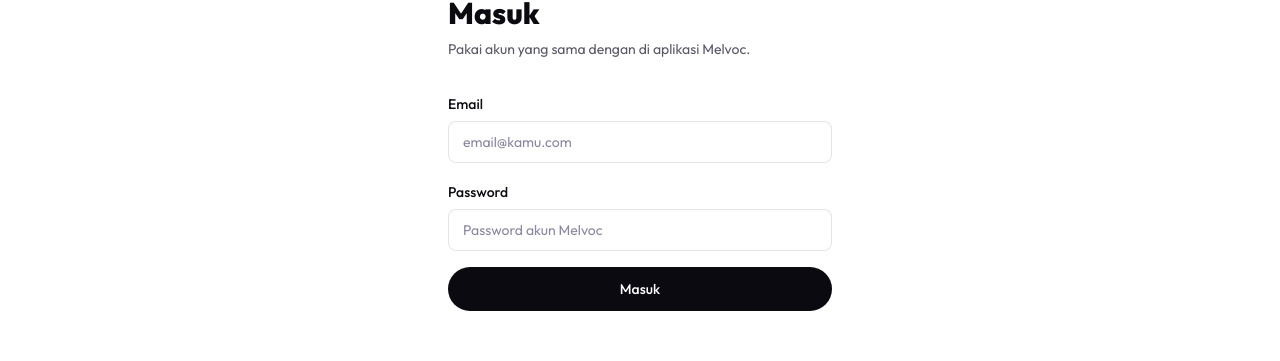
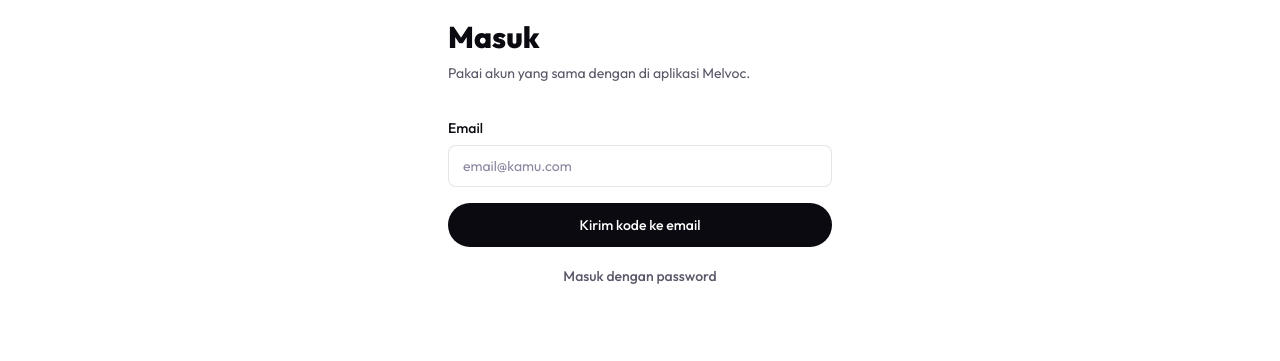
Before and after one commit to xe986232-ai/melvoclandingpage, a Next.js app: page /masuk in a window 1280 px wide. Shown: the part 188-549 px from the top of the page. Built offline with nearby package versions, Linux system fonts and the light colour scheme; no server answers; a web font is replaced by a local one.

Commit message:
Login: kode lewat email sebagai cara utama, password sebagai alternatif
Co-Authored-By: Claude Sonnet 5.5 <noreply@anthropic.com>
Claude-Session: https://claude.ai/code/session_01T97zXiEwa3vGhAYLB3LtDK

```diff
--- a/components/LoginForm.jsx
+++ b/components/LoginForm.jsx
@@ -1,6 +1,6 @@
 "use client";
 
-import { useState } from "react";
+import { useEffect, useState } from "react";
 import { useRouter, useSearchParams } from "next/navigation";
 import { createClient } from "@/lib/supabase/client";
 import { isSupabaseConfigured } from "@/lib/supabase/config";
@@ -14,22 +14,124 @@ function safeNext(value) {
   return "/akun";
 }
 
+const RESEND_SECONDS = 60;
+
+const primaryBtn =
+  "inline-flex h-11 w-full items-center justify-center rounded-full bg-ink-solid px-6 text-sm font-medium text-white transition hover:opacity-90 active:scale-95 disabled:opacity-60 dark:bg-white dark:text-ink-solid";
+
+const linkBtn =
+  "font-body text-sm font-medium text-ink-muted underline-offset-4 transition-colors hover:text-ink hover:underline disabled:no-underline disabled:opacity-60";
+
+function otpErrorMessage(err) {
+  const msg = (err?.message || "").toLowerCase();
+  const code = err?.code || "";
+  if (code === "over_email_send_rate_limit" || msg.includes("rate limit") || msg.includes("security purposes")) {
+    return "Terlalu sering meminta kode. Tunggu sebentar lalu coba lagi.";
+  }
+  if (msg.includes("signups not allowed") || msg.includes("not allowed for otp") || code === "otp_disabled") {
+    return "Email ini belum terdaftar. Pakai email yang sama dengan akun Melvoc kamu.";
+  }
+  if (msg.includes("error sending") || code === "unexpected_failure") {
+    return "Kode belum bisa dikirim ke email ini. Coba lagi nanti atau masuk dengan password.";
+  }
+  return "Gagal mengirim kode. Coba lagi sebentar lagi.";
+}
+
 export default function LoginForm() {
   const router = useRouter();
   const params = useSearchParams();
+
+  const [mode, setMode] = useState("otp"); // "otp" | "password"
+  const [step, setStep] = useState("email"); // khusus mode otp: "email" | "code"
   const [email, setEmail] = useState("");
   const [password, setPassword] = useState("");
+  const [code, setCode] = useState("");
   const [error, setError] = useState("");
+  const [info, setInfo] = useState("");
   const [loading, setLoading] = useState(false);
+  const [cooldown, setCooldown] = useState(0);
 
-  async function onSubmit(e) {
+  useEffect(() => {
+    if (cooldown <= 0) return;
+    const t = setTimeout(() => setCooldown((c) => c - 1), 1000);
+    return () => clearTimeout(t);
+  }, [cooldown]);
+
+  function getClientOrFail() {
+    const supabase = createClient();
+    if (!supabase) setError("Login belum dikonfigurasi. Hubungi admin.");
+    return supabase;
+  }
+
+  function finish() {
+    router.push(safeNext(params.get("next")));
+    router.refresh();
+  }
+
+  function switchMode(next) {
+    setMode(next);
+    setStep("email");
+    setCode("");
+    setPassword("");
+    setError("");
+    setInfo("");
+  }
+
+  async function sendCode() {
+    setError("");
+    setInfo("");
+    const supabase = getClientOrFail();
+    if (!supabase) return false;
+    setLoading(true);
+    const { error: err } = await supabase.auth.signInWithOtp({
+      email: email.trim(),
+      options: { shouldCreateUser: false },
+    });
+    setLoading(false);
+    if (err) {
+      setError(otpErrorMessage(err));
+      return false;
+    }
+    setCooldown(RESEND_SECONDS);
+    return true;
+  }
+
+  async function onSubmitEmail(e) {
+    e.preventDefault();
+    if (await sendCode()) {
+      setStep("code");
+      setInfo(`Kode sudah dikirim ke ${email.trim()}. Cek inbox atau folder spam.`);
+    }
+  }
+
+  async function onResend() {
+    if (await sendCode()) setInfo("Kode baru sudah dikirim.");
+  }
+
+  async function onSubmitCode(e) {
     e.preventDefault();
     setError("");
-    const supabase = createClient();
-    if (!supabase) {
-      setError("Login belum dikonfigurasi. Hubungi admin.");
+    const supabase = getClientOrFail();
+    if (!supabase) return;
+    setLoading(true);
+    const { error: err } = await supabase.auth.verifyOtp({
+      email: email.trim(),
+      token: code.trim(),
+      type: "email",
+    });
+    if (err) {
+      setLoading(false);
+      setError("Kode salah atau sudah kedaluwarsa. Minta kode baru lalu coba lagi.");
       return;
     }
+    finish();
+  }
+
+  async function onSubmitPassword(e) {
+    e.preventDefault();
+    setError("");
+    const supabase = getClientOrFail();
+    if (!supabase) return;
     setLoading(true);
     const { error: err } = await supabase.auth.signInWithPassword({
       email: email.trim(),
@@ -44,17 +146,27 @@ export default function LoginForm() {
       );
       return;
     }
-    router.push(safeNext(params.get("next")));
-    router.refresh();
+    finish();
   }
 
-  return (
-    <form onSubmit={onSubmit} className="space-y-4">
-      {!isSupabaseConfigured && (
+  const notice = !isSupabaseConfigured && (
     <p className="rounded-lg border border-amber-500/40 bg-amber-500/10 px-3.5 py-2.5 text-xs text-ink">
       Login belum aktif: variabel Supabase belum diisi di server.
     </p>
-      )}
+  );
+
+  const errorLine = error && (
+    <p role="alert" className="text-sm text-rose-500">
+      {error}
+    </p>
+  );
+
+  const infoLine = info && <p className="text-sm text-ink-muted">{info}</p>;
+
+  if (mode === "password") {
+    return (
+      <form onSubmit={onSubmitPassword} className="space-y-4">
+        {notice}
         <TextField
           id="email"
           type="email"
@@ -75,18 +187,90 @@ export default function LoginForm() {
           onChange={(e) => setPassword(e.target.value)}
           placeholder="Password akun Melvoc"
         />
-      {error && (
-        <p role="alert" className="text-sm text-rose-500">
-          {error}
-        </p>
-      )}
-      <button
-        type="submit"
-        disabled={loading}
-        className="inline-flex h-11 w-full items-center justify-center rounded-full bg-ink-solid px-6 text-sm font-medium text-white transition hover:opacity-90 active:scale-95 disabled:opacity-60 dark:bg-white dark:text-ink-solid"
-      >
+        {errorLine}
+        <button type="submit" disabled={loading} className={primaryBtn}>
           {loading ? "Masuk..." : "Masuk"}
         </button>
+        <div className="text-center">
+          <button type="button" onClick={() => switchMode("otp")} className={linkBtn}>
+            Lupa password? Masuk dengan kode email
+          </button>
+        </div>
       </form>
     );
   }
+
+  if (step === "code") {
+    return (
+      <form onSubmit={onSubmitCode} className="space-y-4">
+        {notice}
+        {infoLine}
+        <TextField
+          id="code"
+          type="text"
+          inputMode="numeric"
+          autoComplete="one-time-code"
+          label="Kode dari email"
+          required
+          maxLength={10}
+          value={code}
+          onChange={(e) => setCode(e.target.value.replace(/\D/g, ""))}
+          placeholder="Masukkan kode"
+          className="tracking-[0.3em]"
+        />
+        {errorLine}
+        <button type="submit" disabled={loading || code.length < 6} className={primaryBtn}>
+          {loading ? "Memeriksa..." : "Masuk"}
+        </button>
+        <div className="flex items-center justify-between">
+          <button
+            type="button"
+            onClick={onResend}
+            disabled={loading || cooldown > 0}
+            className={linkBtn}
+          >
+            {cooldown > 0 ? `Kirim ulang (${cooldown})` : "Kirim ulang kode"}
+          </button>
+          <button
+            type="button"
+            onClick={() => {
+              setStep("email");
+              setCode("");
+              setCooldown(0);
+              setError("");
+              setInfo("");
+            }}
+            className={linkBtn}
+          >
+            Ganti email
+          </button>
+        </div>
+      </form>
+    );
+  }
+
+  return (
+    <form onSubmit={onSubmitEmail} className="space-y-4">
+      {notice}
+      <TextField
+        id="email"
+        type="email"
+        label="Email"
+        autoComplete="email"
+        required
+        value={email}
+        onChange={(e) => setEmail(e.target.value)}
+        placeholder="email@kamu.com"
+      />
+      {errorLine}
+      <button type="submit" disabled={loading || cooldown > 0} className={primaryBtn}>
+        {loading ? "Mengirim kode..." : "Kirim kode ke email"}
+      </button>
+      <div className="text-center">
+        <button type="button" onClick={() => switchMode("password")} className={linkBtn}>
+          Masuk dengan password
+        </button>
+      </div>
+    </form>
+  );
+}
```
Lines whose indentation alone changed are shown as unchanged.
